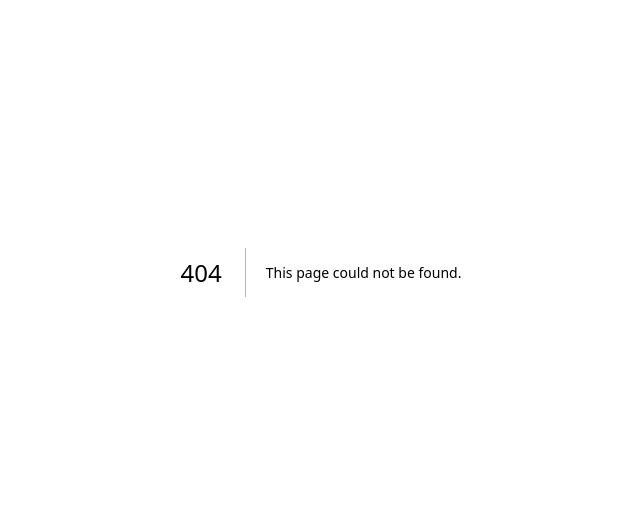
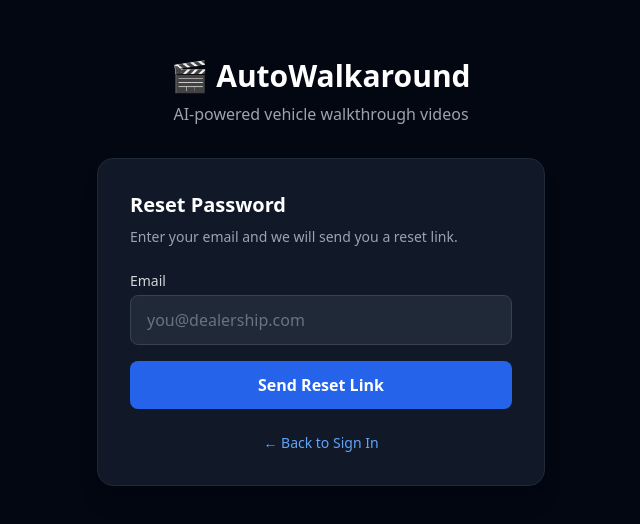
Before and after one commit to aaronstitt/autowalkaround, a Next.js app in the folder frontend/: page /forgot-password in a window 1280 px wide. Before the commit this address had no page. Shown: the part 128-652 px from the top of the page, without its empty margins (319-959 px from the left). Built offline with nearby package versions, Linux system fonts and the light colour scheme; no server answers; sample sign-in values are in the browser's storage.

Commit message:
Add forgot-password page with Supabase email reset

```diff
--- /dev/null
+++ b/frontend/pages/forgot-password.tsx
@@ -0,0 +1,90 @@
+import { useState } from 'react'
+import Link from 'next/link'
+import { createClient } from '@supabase/supabase-js'
+
+const supabase = createClient(
+  process.env.NEXT_PUBLIC_SUPABASE_URL!,
+  process.env.NEXT_PUBLIC_SUPABASE_ANON_KEY!
+)
+
+export default function ForgotPasswordPage() {
+  const [email, setEmail] = useState('')
+  const [sent, setSent] = useState(false)
+  const [error, setError] = useState('')
+  const [loading, setLoading] = useState(false)
+
+  const handleSubmit = async (e: React.FormEvent) => {
+    e.preventDefault()
+    setError('')
+    setLoading(true)
+    try {
+      const { error } = await supabase.auth.resetPasswordForEmail(email, {
+        redirectTo: window.location.origin + '/reset-password'
+      })
+      if (error) throw error
+      setSent(true)
+    } catch (err: any) {
+      setError(err.message || 'Something went wrong')
+    } finally {
+      setLoading(false)
+    }
+  }
+
+  return (
+    <div className="min-h-screen bg-gray-950 flex items-center justify-center px-4">
+      <div className="w-full max-w-md">
+        <div className="text-center mb-8">
+          <h1 className="text-3xl font-bold text-white">🎬 AutoWalkaround</h1>
+          <p className="text-gray-400 mt-2">AI-powered vehicle walkthrough videos</p>
+        </div>
+        <div className="bg-gray-900 rounded-2xl p-8 shadow-xl border border-gray-800">
+          {sent ? (
+            <div className="text-center">
+              <div className="text-5xl mb-4">📧</div>
+              <h2 className="text-xl font-semibold text-white mb-3">Check your email</h2>
+              <p className="text-gray-400 mb-6">
+                We sent a password reset link to <span className="text-white font-medium">{email}</span>. Check your inbox and click the link to reset your password.
+              </p>
+              <Link href="/login" className="text-blue-400 hover:text-blue-300 text-sm">
+                ← Back to Sign In
+              </Link>
+            </div>
+          ) : (
+            <>
+              <h2 className="text-xl font-semibold text-white mb-2">Reset Password</h2>
+              <p className="text-gray-400 text-sm mb-6">Enter your email and we will send you a reset link.</p>
+              <form onSubmit={handleSubmit} className="space-y-4">
+                <div>
+                  <label className="block text-sm font-medium text-gray-300 mb-1">Email</label>
+                  <input
+                    type="email"
+                    value={email}
+                    onChange={e => setEmail(e.target.value)}
+                    placeholder="you@dealership.com"
+                    required
+                    className="w-full px-4 py-3 bg-gray-800 border border-gray-700 rounded-lg text-white placeholder-gray-500 focus:outline-none focus:border-blue-500 focus:ring-1 focus:ring-blue-500"
+                  />
+                </div>
+                {error && (
+                  <div className="bg-red-900/40 border border-red-700 rounded-lg px-4 py-3 text-red-300 text-sm">
+                    {error}
+                  </div>
+                )}
+                <button
+                  type="submit"
+                  disabled={loading}
+                  className="w-full py-3 bg-blue-600 hover:bg-blue-500 disabled:bg-blue-800 disabled:cursor-not-allowed text-white font-semibold rounded-lg transition-colors"
+                >
+                  {loading ? 'Sending...' : 'Send Reset Link'}
+                </button>
+              </form>
+              <p className="text-center text-gray-500 text-sm mt-6">
+                <Link href="/login" className="text-blue-400 hover:text-blue-300">← Back to Sign In</Link>
+              </p>
+            </>
+          )}
+        </div>
+      </div>
+    </div>
+  )
+}
```
